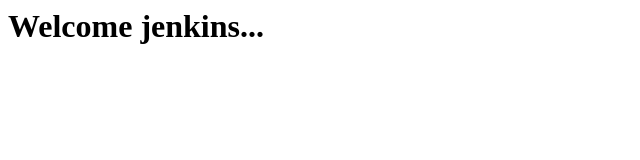
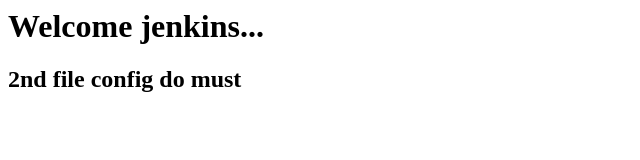
Before and after one commit to achintyak7/ci-cd-test, a plain HTML site: page index.html in a window 1280 px wide. Shown: the whole page, without its empty margins (0-640 px from the left). Drawn offline with Linux system fonts and the light colour scheme.

Commit message:
index.html

```diff
--- a/index.html
+++ b/index.html
@@ -1 +1,2 @@
 <h1> Welcome jenkins...</h1>
+<h2> 2nd file config do must </h2>
```
